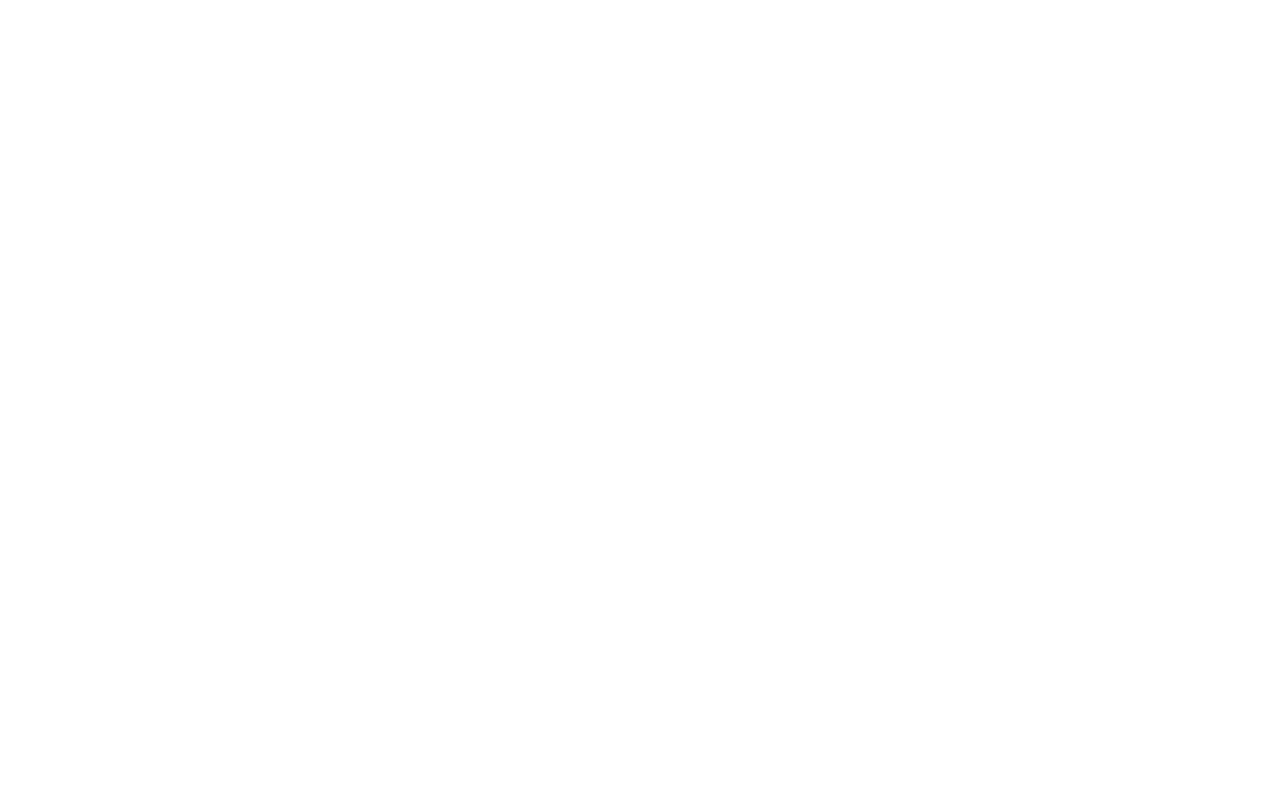
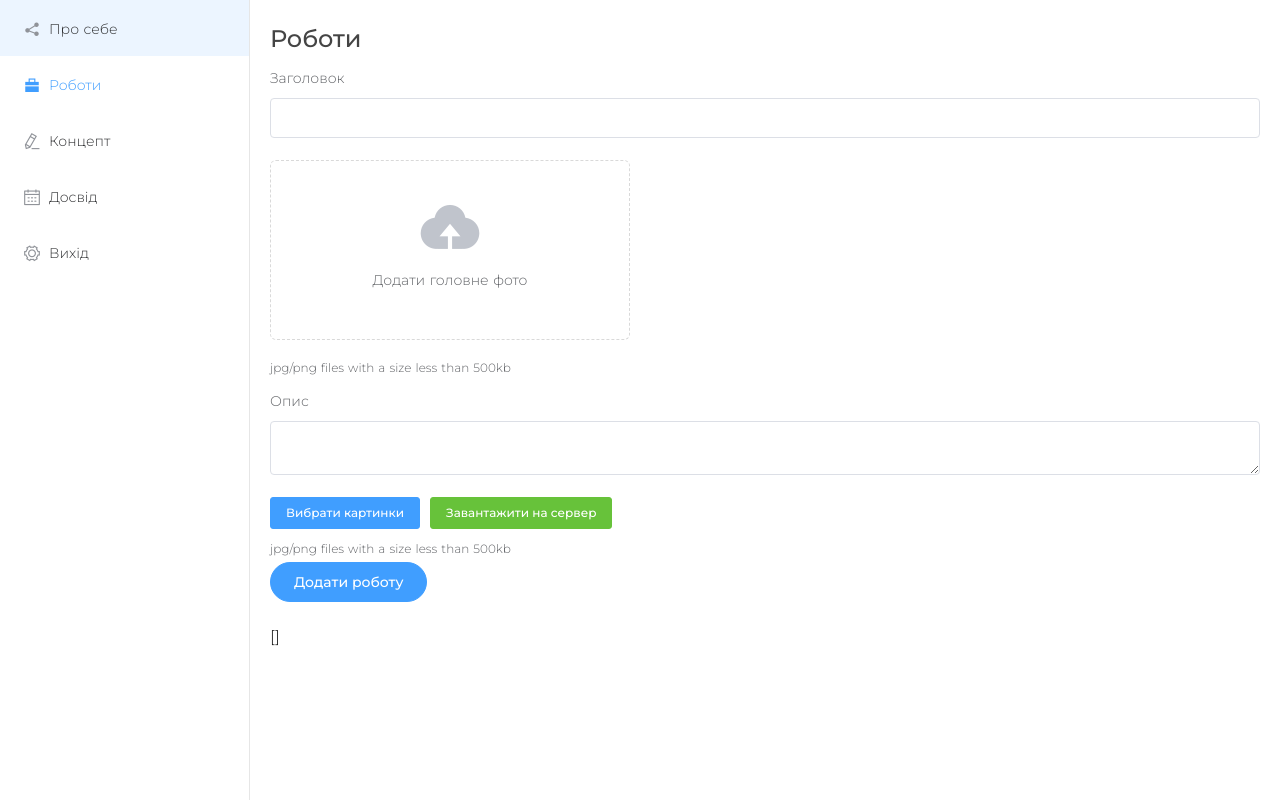
Before and after one commit to yevheniimoskalenko/myPortfolio, a Nuxt app: page /admin/works in a window 1280 px wide. Before the commit this address had no page. Built offline with nearby package versions, Linux system fonts and the light colour scheme; no server answers.

Commit message:
add form for page

```diff
--- a/components/admin/aside.vue
+++ b/components/admin/aside.vue
@@ -1,20 +1,33 @@
 <template>
   <el-menu router :style="{ height: '100%' }" :default-active="$route.path">
-    <el-menu-item index="/works">
+    <el-menu-item index="/admin/panel">
+      <i class="el-icon-share"></i>
+      <span>Про себе</span>
+    </el-menu-item>
+    <el-menu-item index="/admin/works">
       <i class="el-icon-s-cooperation"></i>
       <span>Роботи</span>
     </el-menu-item>
-    <el-menu-item index="/concept">
+    <el-menu-item index="/admin/concept">
       <i class="el-icon-edit"></i>
       <span>Концепт</span>
     </el-menu-item>
-    <el-menu-item index="/experience">
+    <el-menu-item index="/admin/experience">
       <i class="el-icon-date"></i>
       <span>Досвід</span>
     </el-menu-item>
-    <el-menu-item index="/exit">
+    <el-menu-item index="/exit" @click="exit">
       <i class="el-icon-setting"></i>
       <span>Вихід</span>
     </el-menu-item>
   </el-menu>
 </template>
+<script>
+export default {
+  methods: {
+    exit() {
+      this.$store.dispatch('exit');
+    },
+  },
+};
+</script>
--- a/middleware/auth.js
+++ b/middleware/auth.js
@@ -1,5 +1,5 @@
 export default function ({ store, redirect }) {
   if (!store.getters.isAuthenticated) {
-    redirect('/admin/login/');
+    redirect('/admin/');
   }
 }
--- /dev/null
+++ b/pages/admin/concept.vue
@@ -0,0 +1,37 @@
+<template>
+  <div class="concept">
+    <h2>Концепт роботи</h2>
+    <el-form ref="form" class="form" :rules="rules" :model="form">
+      <el-upload
+        class="upload-demo"
+        drag
+        action="https://jsonplaceholder.typicode.com/posts/"
+        :on-preview="handlePreview"
+        :on-remove="handleRemove"
+        :file-list="fileList"
+        multiple
+      >
+        <i class="el-icon-upload"></i>
+        <div class="el-upload__text">Додати головне фото</div>
+        <div class="el-upload__tip" slot="tip">
+          jpg/png files with a size less than 500kb
+        </div>
+      </el-upload>
+      <el-form-item>
+        <el-button type="primary" round @click="login">Додати роботу</el-button>
+      </el-form-item>
+    </el-form>
+  </div>
+</template>
+
+<script>
+export default {
+  middleware: 'auth',
+  layout: 'empty',
+  head: {
+    title: 'Концепт роботи',
+  },
+};
+</script>
+
+<style lang="scss" scoped></style>
--- /dev/null
+++ b/pages/admin/experience.vue
@@ -0,0 +1,67 @@
+<template>
+  <div class="Досвід в проектах">
+    <el-form ref="form" :model="form" :rules="rules">
+      <el-form-item label="Назва компанії (роботи)">
+        <el-input v-model="form.company" />
+      </el-form-item>
+      <el-form-item label="Роль">
+        <el-input v-model="form.role" />
+      </el-form-item>
+      <el-form-item label="Дата">
+        <el-date-picker
+          v-model="form.datepicker"
+          type="daterange"
+          range-separator="To"
+          start-placeholder="Start date"
+          end-placeholder="End date"
+        >
+        </el-date-picker>
+      </el-form-item>
+      <el-form-item>
+        <el-button type="primary" round @click="addExperience"
+          >Додати досвід</el-button
+        >
+      </el-form-item>
+    </el-form>
+  </div>
+</template>
+
+<script>
+export default {
+  middleware: 'auth',
+  layout: 'empty',
+  head: {
+    title: 'Досвід',
+  },
+  data() {
+    return {
+      form: {
+        company: '',
+        role: '',
+        datepicker: [],
+      },
+      rules: {},
+    };
+  },
+  methods: {
+    addExperience() {
+      this.$refs.form.validate(async (valid) => {
+        if (valid) {
+          try {
+            const dataForm = {
+              company: this.form.company,
+              role: this.form.role,
+              datepicker: this.form.datepicker,
+            };
+            await this.$store.dispatch('exerience', dataForm);
+          } catch (e) {
+            console.log(e);
+          }
+        }
+      });
+    },
+  },
+};
+</script>
+
+<style lang="scss" scoped></style>
--- a/pages/admin/index.vue
+++ b/pages/admin/index.vue
@@ -27,27 +27,28 @@ export default {
         email: [{ required: true }],
         password: [{ required: true }],
       },
-    }
+    };
   },
   head() {
     return {
       title: 'Auth',
-    }
+    };
   },
   methods: {
     login() {
-      this.$refs.form.validate((valid) => {
+      this.$refs.form.validate(async (valid) => {
         if (valid) {
           const formData = {
             email: this.form.email,
             password: this.form.password,
-          }
-          this.$store.dispatch('auth', formData)
+          };
+          await this.$store.dispatch('auth', formData);
+          await this.$router.push('/admin/panel');
         }
-      })
+      });
     },
   },
-}
+};
 </script>
 <style lang="scss" scoped>
 .auth {
--- a/pages/admin/panel.vue
+++ b/pages/admin/panel.vue
@@ -1,10 +1,109 @@
 <template>
-  <div class="panel"></div>
+  <div class="panel">
+    <h2>Про себе</h2>
+    <el-form ref="form" :model="form" :rules="rules">
+      <el-form-item label="Розповісти про себе" prop="aboutMe">
+        <el-input v-model="form.aboutMe" type="textarea" :rows="3" />
+      </el-form-item>
+      <el-upload
+        class="upload-demo"
+        drag
+        action="https://jsonplaceholder.typicode.com/posts/"
+        :on-preview="handlePreview"
+        :on-remove="handleRemove"
+        :file-list="fileList"
+        multiple
+      >
+        <i class="el-icon-upload"></i>
+        <div class="el-upload__text">Аватар користувача</div>
+        <div class="el-upload__tip" slot="tip">
+          jpg/png files with a size less than 500kb
+        </div>
+      </el-upload>
+      <el-form-item>
+        <el-button type="primary" round @click="uploadPortfolio"
+          >Зберегти</el-button
+        >
+      </el-form-item>
+    </el-form>
+  </div>
 </template>
 
 <script>
 export default {
+  middleware: 'auth',
   layout: 'empty',
+  data() {
+    return {
+      form: {
+        aboutMe: '',
+        imageUrl: null,
+      },
+      rules: {
+        aboutMe: [{ required: true }],
+        imageUrl: [{ required: true }],
+      },
+    };
+  },
+  head: {
+    title: 'Про себе',
+  },
+  methods: {
+    handleAvatarSuccess(res, file) {
+      this.form.imageUrl = URL.createObjectURL(file.raw);
+    },
+    beforeAvatarUpload(file) {
+      const isJPG = file.type === 'image/jpeg';
+      const isLt2M = file.size / 1024 / 1024 < 2;
+
+      if (!isJPG) {
+        this.$message.error('Avatar picture must be JPG format!');
+      }
+      if (!isLt2M) {
+        this.$message.error('Avatar picture size can not exceed 2MB!');
+      }
+      return isJPG && isLt2M;
+    },
+    uploadPortfolio() {
+      this.$refs.form.validate((valid) => {
+        if (valid) {
+          try {
+            const formDate = {
+              description: this.form.aboutMe,
+              text: this.form.imageUrl,
+            };
+            this.$store.dispatch('uploadDescription', formDate);
+          } catch (e) {
+            console.log(e);
+          }
+        }
+      });
+    },
+  },
 };
 </script>
-<style lang="scss" scoped></style>
+<style lang="scss" scoped>
+.avatar-uploader .el-upload {
+  border: 1px dashed #d9d9d9;
+  border-radius: 6px;
+  cursor: pointer;
+  position: relative;
+  overflow: hidden;
+}
+.avatar-uploader .el-upload:hover {
+  border-color: #409eff;
+}
+.avatar-uploader-icon {
+  font-size: 28px;
+  color: #8c939d;
+  width: 178px;
+  height: 178px;
+  line-height: 178px;
+  text-align: center;
+}
+.avatar {
+  width: 178px;
+  height: 178px;
+  display: block;
+}
+</style>
--- /dev/null
+++ b/pages/admin/works.vue
@@ -0,0 +1,90 @@
+<template>
+  <div class="works">
+    <h2>Роботи</h2>
+    <el-form ref="form" class="form" :rules="rules" :model="form">
+      <el-form-item label="Заголовок" prop="email">
+        <el-input v-model="form.title" />
+      </el-form-item>
+      <el-upload
+        class="upload-demo"
+        drag
+        action="https://jsonplaceholder.typicode.com/posts/"
+        :on-preview="handlePreview"
+        :on-remove="handleRemove"
+        :file-list="form.fileList"
+        multiple
+      >
+        <i class="el-icon-upload"></i>
+        <div class="el-upload__text">Додати головне фото</div>
+        <div class="el-upload__tip" slot="tip">
+          jpg/png files with a size less than 500kb
+        </div>
+      </el-upload>
+      <el-form-item label="Опис" prop="password">
+        <el-input v-model="form.description" type="textarea" />
+      </el-form-item>
+      <el-upload
+        class="upload-demo"
+        ref="upload"
+        action="https://jsonplaceholder.typicode.com/posts/"
+        :auto-upload="false"
+      >
+        <el-button slot="trigger" size="small" type="primary"
+          >Вибрати картинки</el-button
+        >
+        <el-button
+          style="margin-left: 10px"
+          size="small"
+          type="success"
+          @click="submitUpload"
+          >Завантажити на сервер</el-button
+        >
+        <div class="el-upload__tip" slot="tip">
+          jpg/png files with a size less than 500kb
+        </div>
+      </el-upload>
+      <el-form-item>
+        <el-button type="primary" round @click="login">Додати роботу</el-button>
+      </el-form-item>
+
+      {{ form.fileList }}
+    </el-form>
+  </div>
+</template>
+
+<script>
+export default {
+  middleware: 'auth',
+  layout: 'empty',
+  head: {
+    title: 'Роботи',
+  },
+  data() {
+    return {
+      form: {
+        fileList: [],
+      },
+    };
+  },
+  methods: {
+    handleRemove(file, fileList) {
+      console.log(file, fileList);
+    },
+    handlePreview(file) {
+      console.log(file);
+    },
+    handleExceed(files, fileList) {
+      this.$message.warning(
+        `The limit is 3, you selected ${
+          files.length
+        } files this time, add up to ${files.length + fileList.length} totally`
+      );
+    },
+    beforeRemove(file, fileList) {
+      return this.$confirm(`Cancel the transfert of ${file.name} ?`);
+    },
+  },
+};
+</script>
+
+<style lang="scss" scoped></style>
--- /dev/null
+++ b/pages/exit.vue
@@ -0,0 +1,8 @@
+<template>
+  <div>Виходимо</div>
+</template>
+<script>
+export default {
+  middleware: 'auth',
+};
+</script>
--- a/store/index.js
+++ b/store/index.js
@@ -19,6 +19,9 @@ export const mutations = {
   isAuthenticated(state, payload) {
     state.isAuthenticated = payload;
   },
+  logout(state, payload) {
+    state.token = payload;
+  },
 };
 export const actions = {
   async auth({ commit }, payload) {
@@ -35,4 +38,27 @@ export const actions = {
       throw e;
     }
   },
+  exit({ commit }) {
+    try {
+      commit('logout', false);
+      commit('isAuthenticated', false);
+      localStorage.removeItem('token');
+    } catch (e) {
+      console.log(e);
+    }
+  },
+  async uploadDescription({ commit }, payload) {
+    try {
+      // this.$axios.$post('http://localhost:3000/api/login');
+    } catch (e) {
+      commit('setError', e.response.data);
+    }
+  },
+  exerience({ commit }, payload) {
+    try {
+      this.$axios.$post('http://localhost:3000/api/experience', payload);
+    } catch (e) {
+      commit('setError', e.response.data);
+    }
+  },
 };
```
Also changed, not shown: 2 other files (tests, documents, lock files or other folders).
